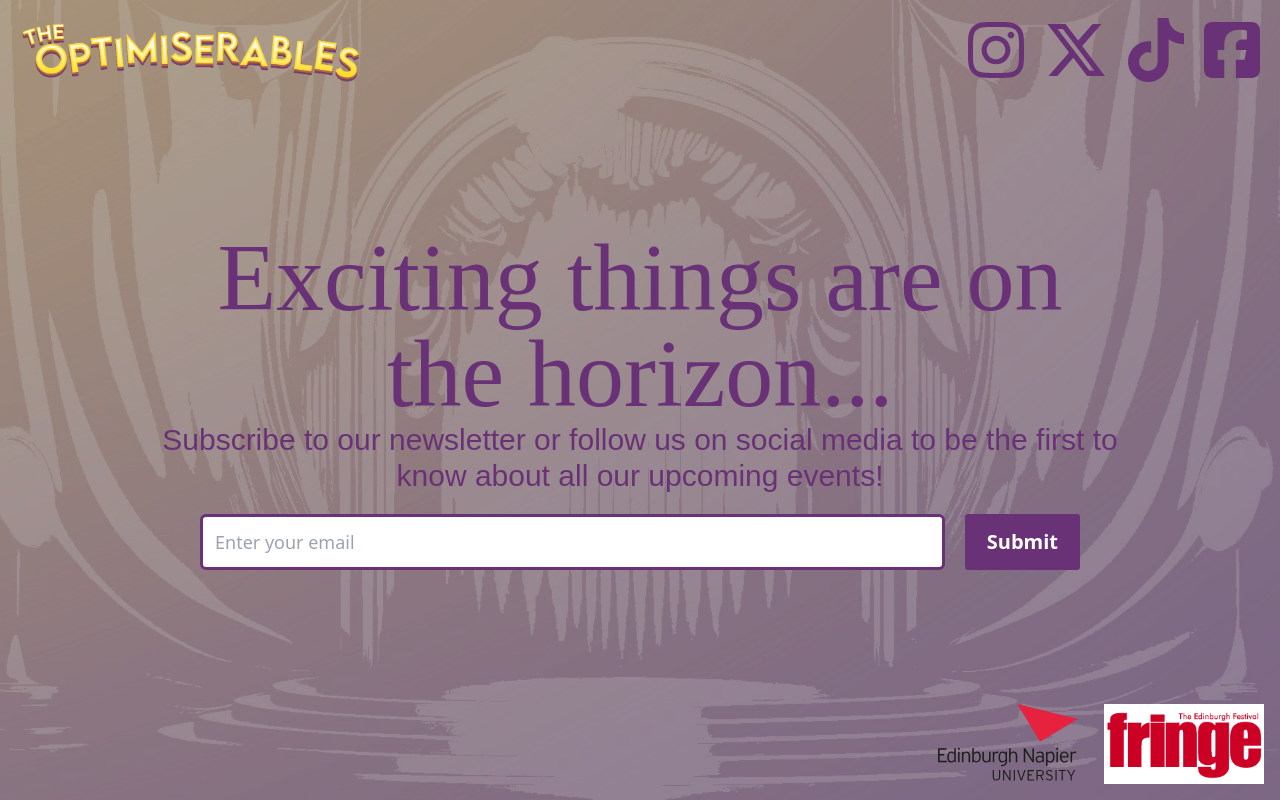
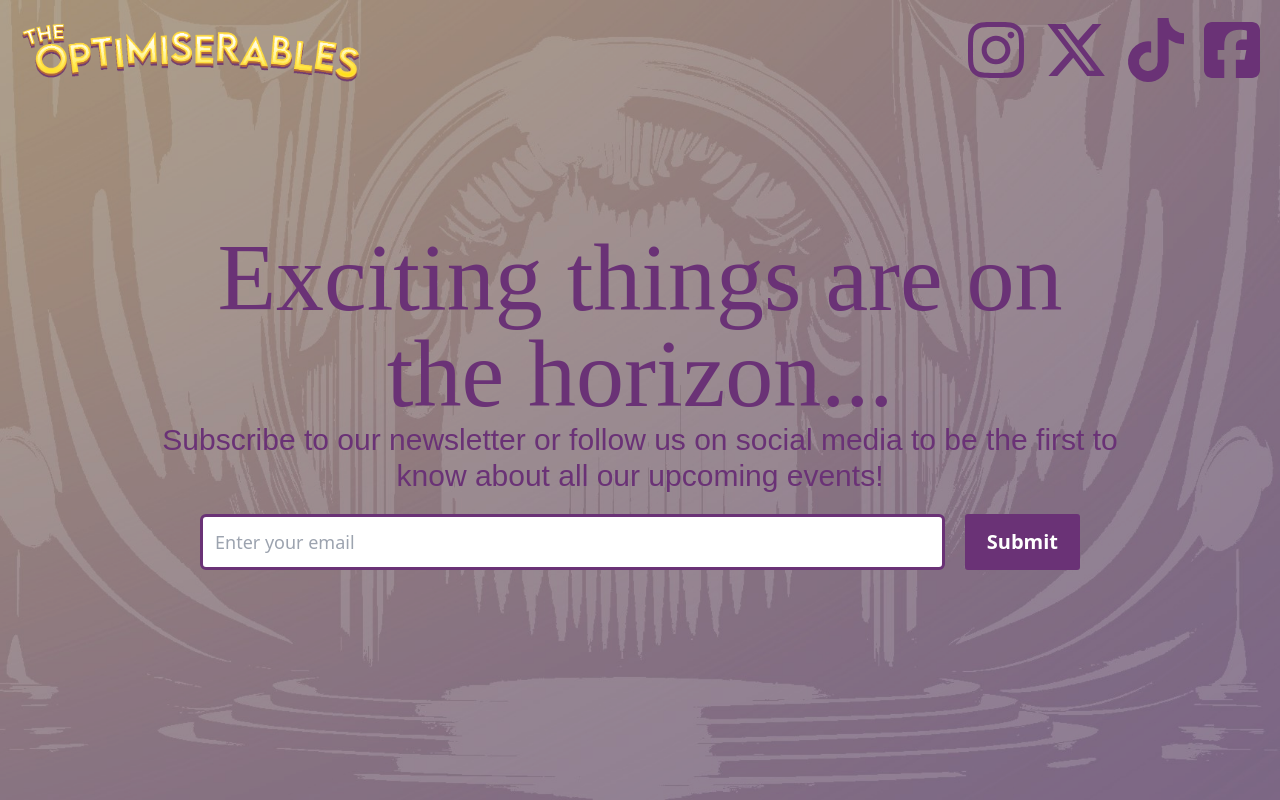
Before and after one commit to calvin1337/Optimiserables, a React (Create React App) app: page / in a window 1280 px wide. Built offline with nearby package versions, Linux system fonts and the light colour scheme.

Commit message:
removed logo

```diff
--- a/src/App.css
+++ b/src/App.css
@@ -41,8 +41,6 @@ h1{
 h2{
   color: #6A3276;
   font-family: "Poetsen One", sans-serif;
-
-
 }
 
 .inputContainer{
--- a/src/Components/Navigation/Navigation.jsx
+++ b/src/Components/Navigation/Navigation.jsx
@@ -29,7 +29,6 @@ export default function Navigation() {
                 <li>Events</li>
                 <li>Meet the team</li>
                 <li>Contact</li>
-
                 </ul>
                 <div className='mt-auto'>
                 <h3 className='mb-4'>Follow us!</h3>
--- a/src/Containers/Home.js
+++ b/src/Containers/Home.js
@@ -39,15 +39,15 @@ export default function Home() {
                     <FontAwesomeIcon icon={faXTwitter} size="2x" color='#ebbc52'/>
                 </div>
       </div>
-      <div className="fixed bottom-0 right-0 p-4 flex space-x-4">
-        {/* https://www.edfringe.com/take-part/putting-on-a-show/marketing-and-promotion#fringe-logos  */}
+      {/* <div className="fixed bottom-0 right-0 p-4 flex space-x-4">
+        https://www.edfringe.com/take-part/putting-on-a-show/marketing-and-promotion#fringe-logos
         <div className="lg:w-40 lg:h-20 h-10">
           <img src={enuLogo} alt="Edinburgh Napier Logo" className="w-full h-full object-contain"/>
         </div>
         <div className="lg:w-40 lg:h-20 h-10">
           <img src={fringeLogo} alt="Edinburgh Fringe Logo" className="w-full h-full object-contain bg-transparent"/>
         </div>
-      </div>
+      </div> */}
     </div>
   )
 }
```
